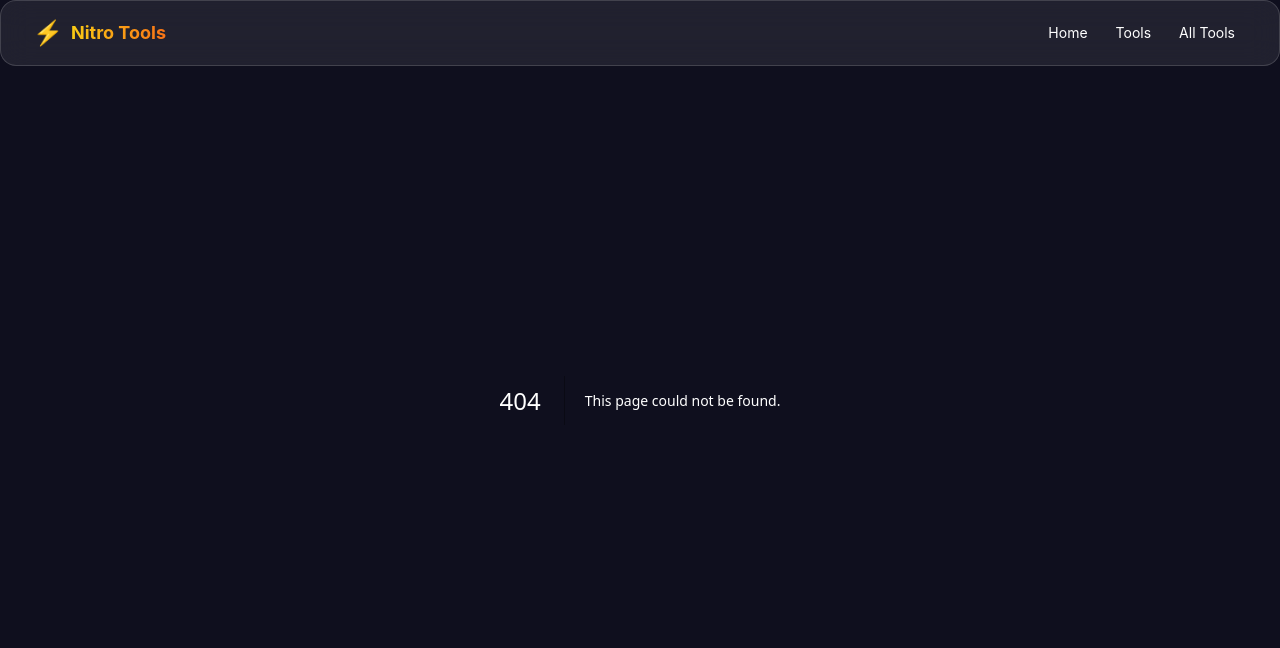
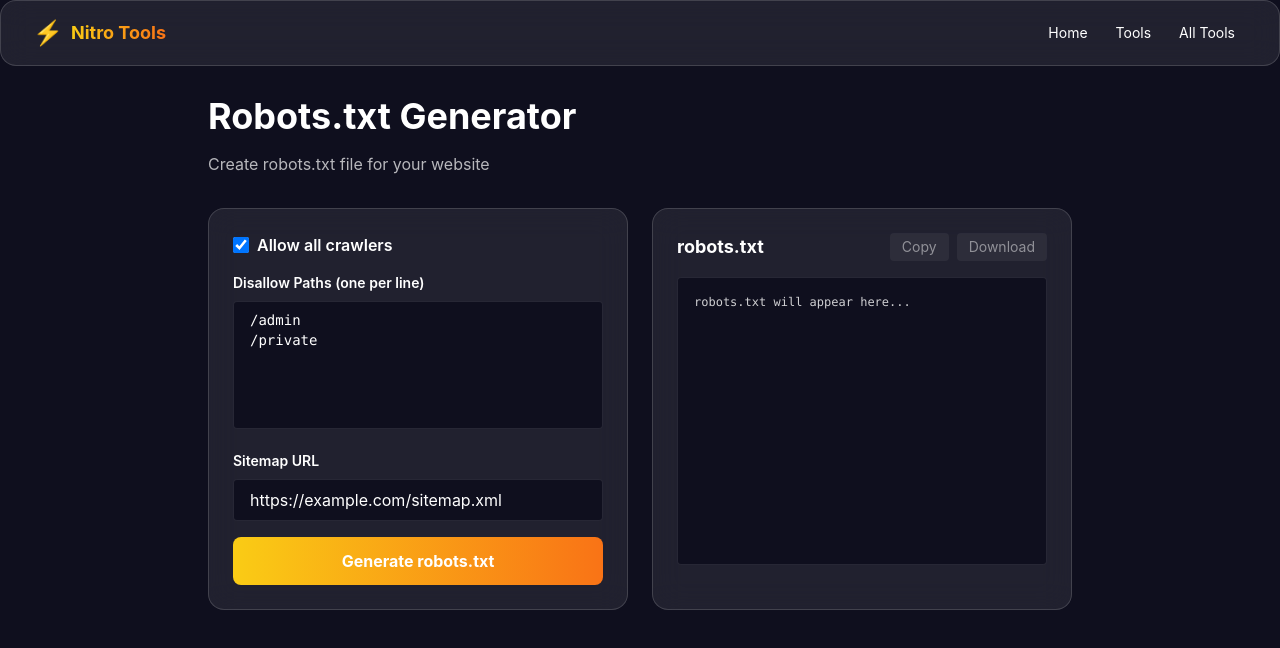
Before and after one commit to goalandpriority-ui/Nitro-Tools, a Next.js app: page /tools/seo/robots in a window 1280 px wide. Before the commit this address had no page. Shown: the top 648 px of the page. Built offline with nearby package versions, Linux system fonts and the light colour scheme.

Commit message:
Add Robots.txt generator page component

```diff
--- /dev/null
+++ b/app/tools/seo/robots/page.js
@@ -0,0 +1,132 @@
+'use client'
+
+import { useState } from 'react'
+
+export default function RobotsTxtGeneratorPage() {
+  const [allowAll, setAllowAll] = useState(true)
+  const [disallowPaths, setDisallowPaths] = useState('/admin\n/private')
+  const [sitemapUrl, setSitemapUrl] = useState('https://example.com/sitemap.xml')
+  const [robotsTxt, setRobotsTxt] = useState('')
+
+  const generateRobots = () => {
+    let content = '# Robots.txt for your website\n\n'
+
+    if (allowAll) {
+      content += 'User-agent: *\n'
+      content += 'Allow: /\n\n'
+    } else {
+      content += 'User-agent: *\n'
+      content += 'Disallow: /\n\n'
+    }
+
+    if (disallowPaths.trim()) {
+      content += 'User-agent: *\n'
+      const paths = disallowPaths.split('\n').filter(p => p.trim())
+      paths.forEach(path => {
+        content += `Disallow: ${path.trim()}\n`
+      })
+      content += '\n'
+    }
+
+    content += '# Crawl delay (optional)\n'
+    content += 'Crawl-delay: 1\n\n'
+
+    if (sitemapUrl) {
+      content += `# Sitemap\nSitemap: ${sitemapUrl}\n`
+    }
+
+    setRobotsTxt(content)
+  }
+
+  const copyRobots = () => {
+    navigator.clipboard.writeText(robotsTxt)
+  }
+
+  const downloadRobots = () => {
+    const element = document.createElement('a')
+    element.setAttribute('href', 'data:text/plain;charset=utf-8,' + encodeURIComponent(robotsTxt))
+    element.setAttribute('download', 'robots.txt')
+    element.style.display = 'none'
+    document.body.appendChild(element)
+    element.click()
+    document.body.removeChild(element)
+  }
+
+  return (
+    <div className="pt-24 pb-16 min-h-screen">
+      <div className="max-w-4xl mx-auto px-4">
+        <h1 className="text-4xl font-bold mb-4">Robots.txt Generator</h1>
+        <p className="text-white/70 mb-8">Create robots.txt file for your website</p>
+
+        <div className="grid grid-cols-1 lg:grid-cols-2 gap-6">
+          <div className="glass-lg p-6 space-y-4">
+            <div>
+              <label className="flex items-center gap-2 cursor-pointer mb-4">
+                <input
+                  type="checkbox"
+                  checked={allowAll}
+                  onChange={(e) => setAllowAll(e.target.checked)}
+                  className="w-4 h-4"
+                />
+                <span className="font-semibold">Allow all crawlers</span>
+              </label>
+            </div>
+
+            <div>
+              <label className="block text-sm font-semibold mb-2">Disallow Paths (one per line)</label>
+              <textarea
+                value={disallowPaths}
+                onChange={(e) => setDisallowPaths(e.target.value)}
+                placeholder="/admin&#10;/private&#10;/temp"
+                className="w-full h-32 bg-dark-bg border border-white/10 rounded px-4 py-2 text-white focus:border-yellow-400 outline-none resize-none font-mono text-sm"
+              />
+            </div>
+
+            <div>
+              <label className="block text-sm font-semibold mb-2">Sitemap URL</label>
+              <input
+                type="text"
+                value={sitemapUrl}
+                onChange={(e) => setSitemapUrl(e.target.value)}
+                placeholder="https://example.com/sitemap.xml"
+                className="w-full bg-dark-bg border border-white/10 rounded px-4 py-2 text-white focus:border-yellow-400 outline-none"
+              />
+            </div>
+
+            <button
+              onClick={generateRobots}
+              className="w-full px-6 py-3 bg-gradient-to-r from-yellow-400 to-orange-500 text-white font-bold rounded-lg hover:shadow-lg transition-all"
+            >
+              Generate robots.txt
+            </button>
+          </div>
+
+          <div className="glass-lg p-6 space-y-4">
+            <div className="flex justify-between items-center">
+              <h2 className="text-lg font-bold">robots.txt</h2>
+              <div className="flex gap-2">
+                <button
+                  onClick={copyRobots}
+                  disabled={!robotsTxt}
+                  className="px-3 py-1 text-sm bg-white/10 rounded hover:bg-white/20 disabled:opacity-50 transition"
+                >
+                  Copy
+                </button>
+                <button
+                  onClick={downloadRobots}
+                  disabled={!robotsTxt}
+                  className="px-3 py-1 text-sm bg-white/10 rounded hover:bg-white/20 disabled:opacity-50 transition"
+                >
+                  Download
+                </button>
+              </div>
+            </div>
+            <pre className="w-full h-72 bg-dark-bg border border-white/10 rounded p-4 overflow-y-auto text-white/80 text-xs font-mono whitespace-pre-wrap">
+              {robotsTxt || 'robots.txt will appear here...'}
+            </pre>
+          </div>
+        </div>
+      </div>
+    </div>
+  )
+                  }
```
